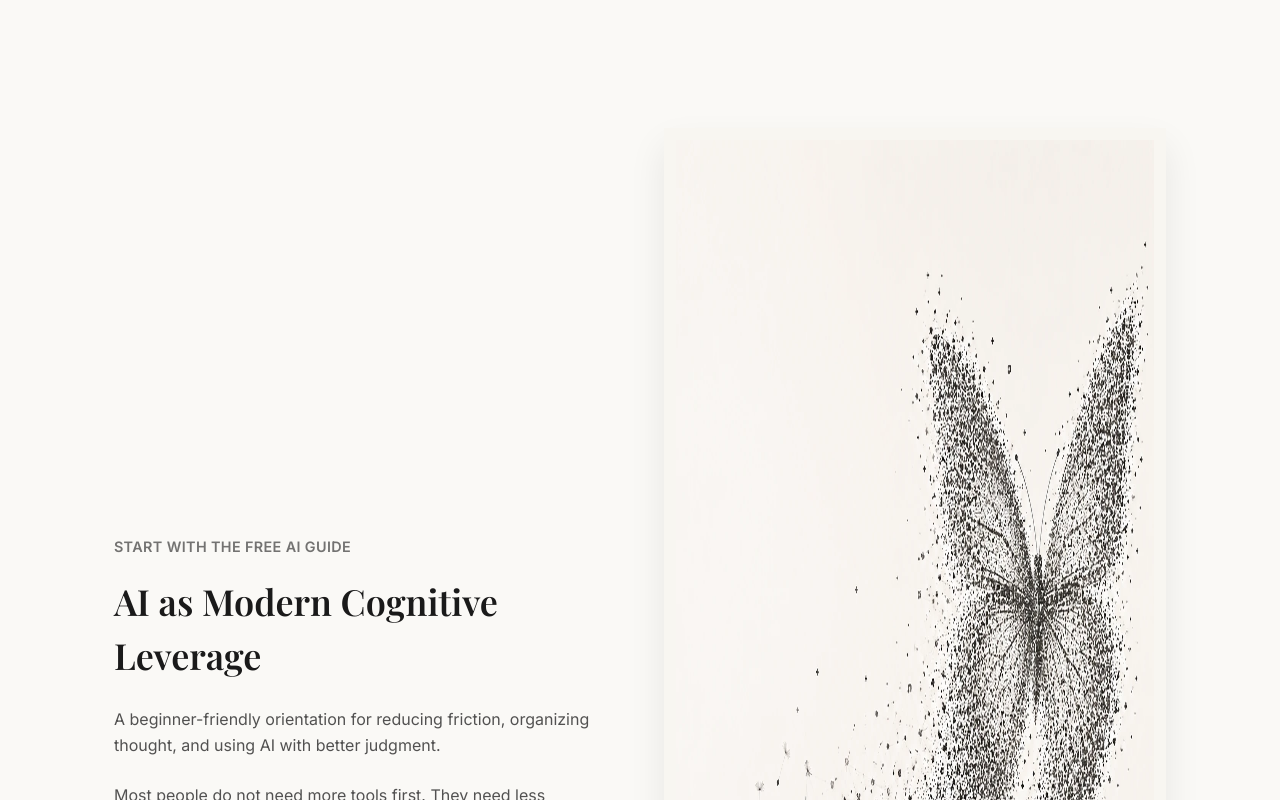
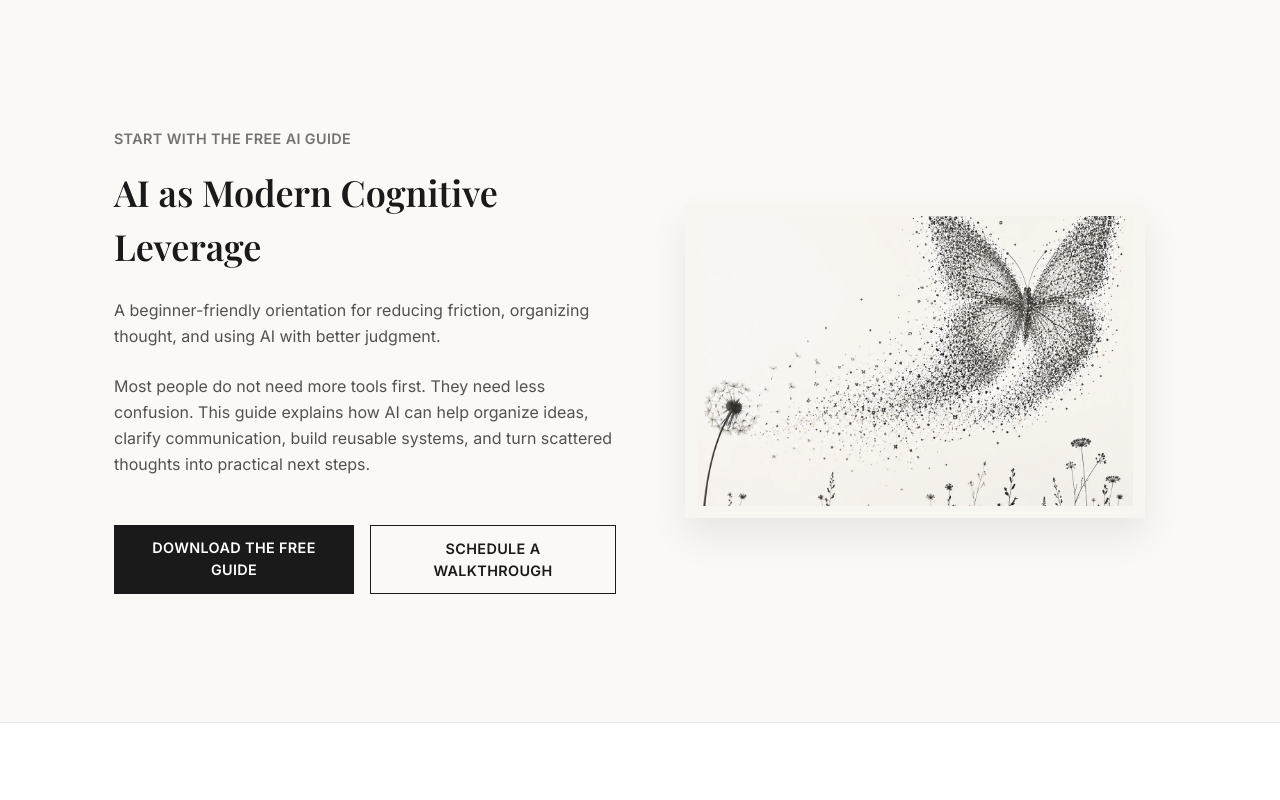
Before and after one commit to cjack1432-collab/build, a Next.js app: page / in a window 1280 px wide. Shown: the part 880-1680 px from the top of the page. Built offline with nearby package versions, Linux system fonts and the light colour scheme; no server answers; a web font is replaced by a local one.

Commit message:
Match top image sizing and remove footer accent image

```diff
--- a/app/page.tsx
+++ b/app/page.tsx
@@ -141,23 +141,28 @@ export default function Home() {
               </a>
             </div>
           </div>
+          <div className="w-full mx-auto" style={{ maxWidth: '460px' }}>
             <div
-            className="mx-auto w-full"
+              className="overflow-hidden"
               style={{
                 backgroundColor: '#f8f6f1',
                 padding: '0.75rem',
                 boxShadow: '0 18px 35px rgba(0, 0, 0, 0.08)',
               }}
             >
+              <div style={{ aspectRatio: '3 / 2', overflow: 'hidden' }}>
                 <LightboxImage
                   src="/images/ai-modern-cognitive-leverage-cover.webp"
                   alt="AI as Modern Cognitive Leverage guide cover by Moderate Murmurations."
                   width={1254}
                   height={1254}
-              sizes="(min-width: 1024px) 50vw, 100vw"
-              className="block w-full"
-              imageClassName="block h-auto w-full object-contain cursor-zoom-in"
+                  sizes="(min-width: 768px) 460px, 100vw"
+                  className="block w-full h-full"
+                  imageClassName="block h-full w-full object-cover cursor-zoom-in"
+                  imageStyle={{ width: '100%', height: '100%', objectFit: 'cover' }}
                 />
+              </div>
+            </div>
           </div>
         </div>
       </section>
--- a/components/Footer.tsx
+++ b/components/Footer.tsx
@@ -1,13 +1,10 @@
- 'use client'
-
- import LightboxImage from './LightboxImage'
+  'use client'
 
  type FooterProps = {
    showContact?: boolean
-   showHomepageAccent?: boolean
  }
 
- export default function Footer({ showContact = true, showHomepageAccent = false }: FooterProps) {
+ export default function Footer({ showContact = true }: FooterProps) {
    return (
      <footer style={{ backgroundColor: '#1a1a1a', color: '#ffffff', padding: '3rem 0' }}>
        <div className="container-custom">
@@ -59,22 +56,6 @@
           </div>
         </div>
 
-        {showHomepageAccent && (
-          <div style={{ marginBottom: '1.5rem', display: 'flex', justifyContent: 'flex-start' }}>
-            <div style={{ width: 'min(180px, 22vw)', height: '90px', overflow: 'hidden', opacity: 0.7, flexShrink: 0 }}>
-              <LightboxImage
-                src="/images/moderate-murmurations-hero.webp"
-                alt="Moderate Murmurations visual accent representing calm systems and organized infrastructure."
-                width={1536}
-                height={1024}
-                sizes="180px"
-                className="block w-full h-full"
-                imageClassName="block w-full h-full object-contain"
-              />
-            </div>
-          </div>
-        )}
-
         {/* Contact Section (conditionally shown) */}
         {showContact && (
           <div>
--- a/components/FooterWrapper.tsx
+++ b/components/FooterWrapper.tsx
@@ -7,7 +7,6 @@ import Footer from "./Footer"
 export default function FooterWrapper() {
   const pathname = usePathname()
   const showContact = pathname !== "/"
-  const showHomepageAccent = pathname === "/"
 
-  return <Footer showContact={showContact} showHomepageAccent={showHomepageAccent} />
+  return <Footer showContact={showContact} />
 }
```
Also changed, not shown: app/build/page.tsx. Lines whose indentation alone changed are shown as unchanged.
